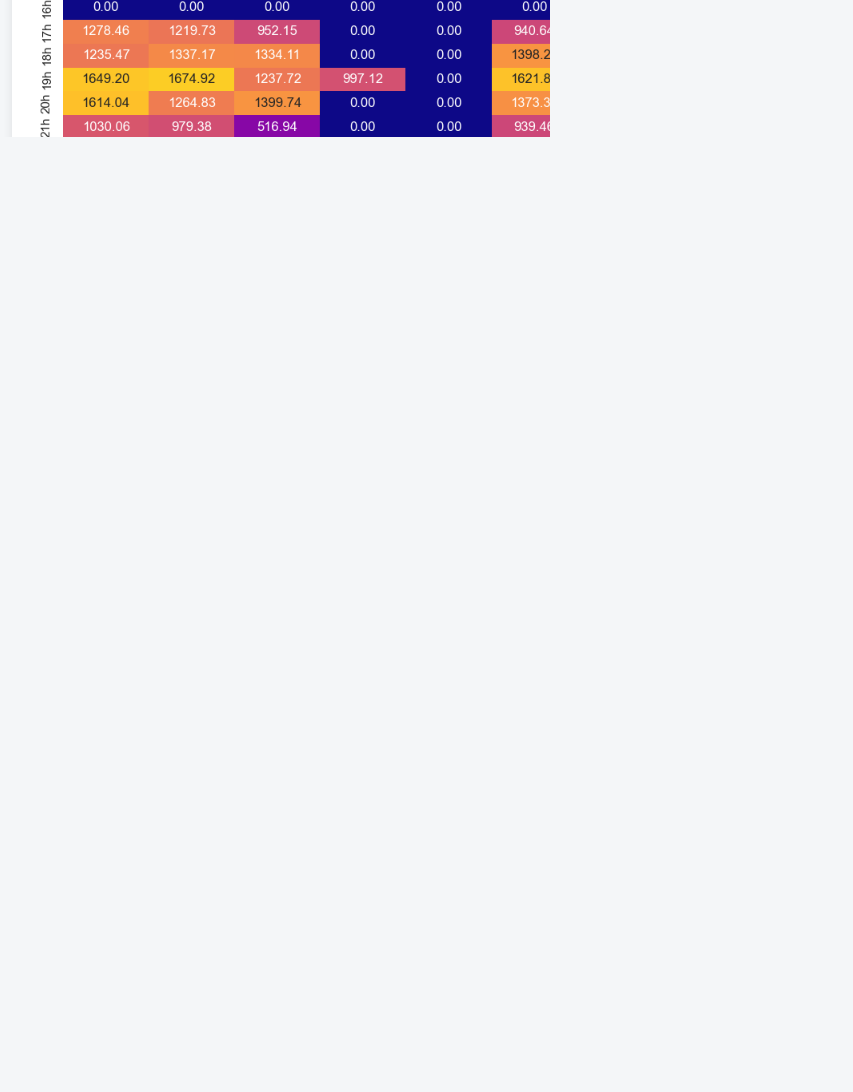
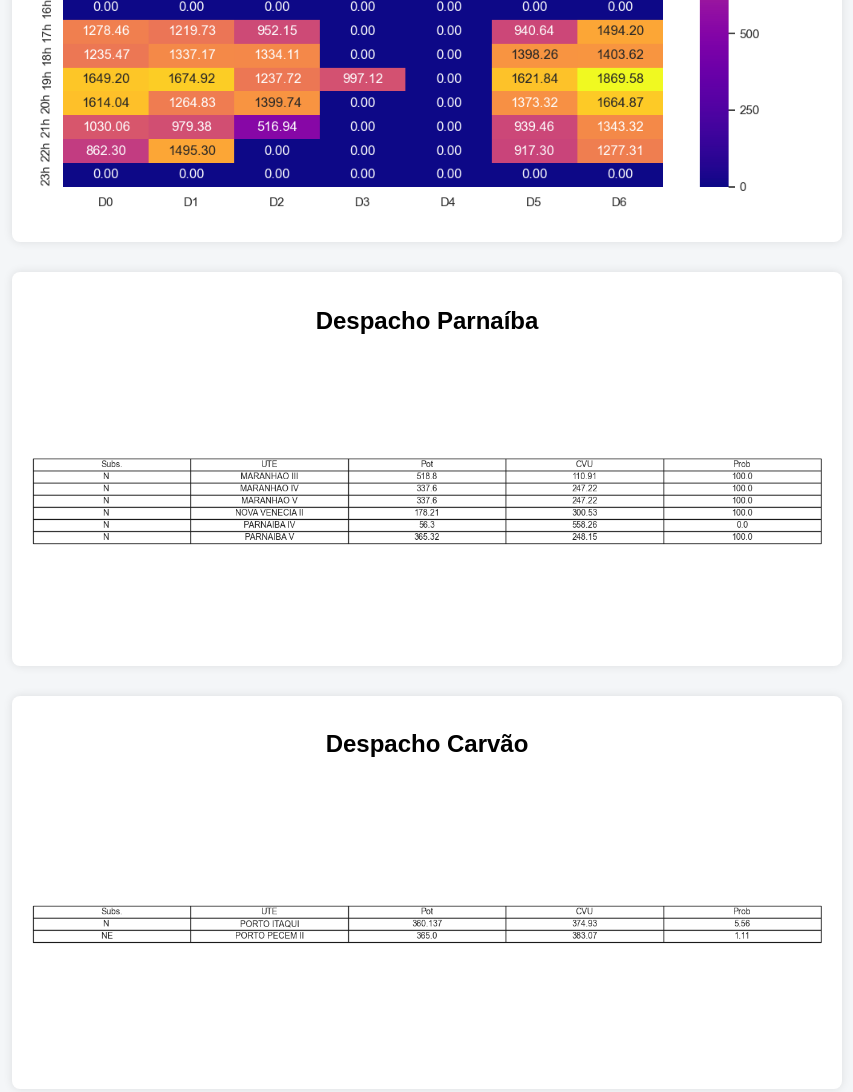
Before and after one commit to thais-alves-carvalho/heatmaps-despacho, a plain HTML site: page index.html in a window 1280 px wide. Shown: the part 1388-2480 px from the top of the page, without its empty margins (213-1066 px from the left). Before the commit the page ends 1688 px from the top, so only its background shows below. Drawn offline with Linux system fonts and the light colour scheme.

Commit message:
Update index.html

```diff
--- a/index.html
+++ b/index.html
@@ -40,5 +40,15 @@
         <h2>Profundidade de Despacho</h2>
         <img src="heatmap_profundidade_despacho.png" alt="Heatmap Profundidade">
     </div>
+
+    <div class="heatmap">
+        <h2>Despacho Parnaíba</h2>
+        <img src="parnaiba.png" alt="Heatmap Parnaíba">
+    </div>
+
+    <div class="heatmap">
+        <h2>Despacho Carvão</h2>
+        <img src="carvao.png" alt="Heatmap Carvão">
+    </div>
 </body>
 </html>
```
